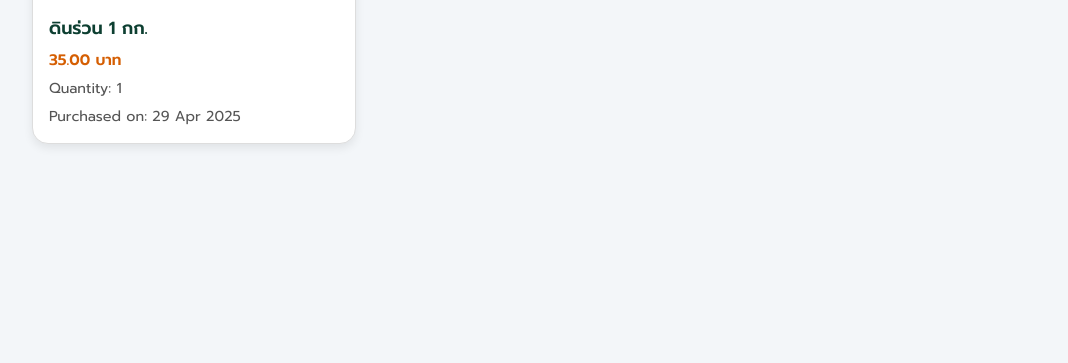
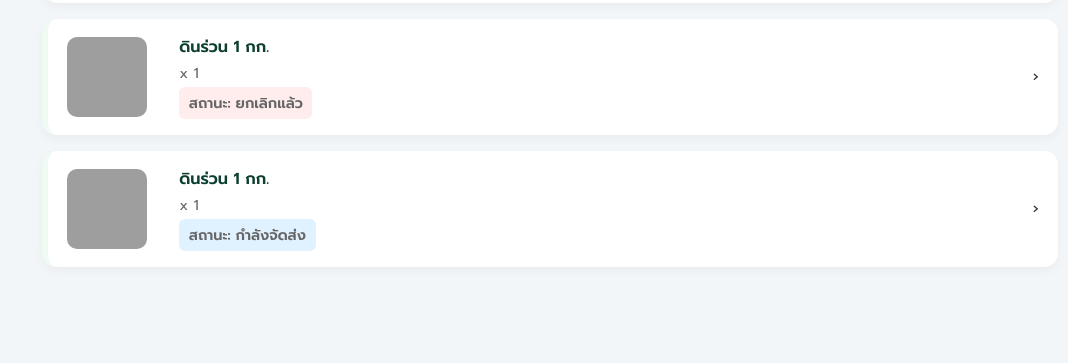
Before and after one commit to meminemyself/dsi202_2025, a Django app: page /my-orders/ in a window 1280 px wide. Shown: the part 882-1245 px from the top of the page, without its empty margins (90-1158 px from the left). Before the commit the page ends 1028 px from the top, so only its background shows below. Run offline with Django 4.2, Linux system fonts and the light colour scheme; a user stored in the database is signed in; data comes from the database, SQL or seed files in the repository; grey boxes are pictures that could not be loaded.

Commit message:
update my_orders.html

```diff
--- a/myproject/myapp/urls.py
+++ b/myproject/myapp/urls.py
@@ -56,5 +56,8 @@ urlpatterns = [
     path('process-cart/', views.process_cart_items, name='process_cart_items'),
     path('confirm-cart/', views.split_cart_confirmation, name='split_cart_confirmation'),
     path('equipment/confirm-payment/<int:equipment_id>/', views.confirm_equipment_payment, name='confirm_equipment_payment'),
-
+    path('orders/upload-slip/<int:purchase_id>/', views.upload_slip, name='upload_slip'),
+    path('cancel-order/<int:order_id>/', views.cancel_order, name='cancel_order'),
+    path('upload-slip/<int:order_id>/', views.upload_slip_form, name='upload_slip_form'),
+    path('equipment/create-order/<int:equipment_id>/', views.create_pending_order, name='create_pending_order'),
 ] + static(settings.MEDIA_URL, document_root=settings.MEDIA_ROOT)
--- a/myproject/myapp/views.py
+++ b/myproject/myapp/views.py
@@ -232,8 +232,30 @@ def equipment_payment(request, equipment_id):
 
 @login_required
 def my_orders(request):
-    purchases = Purchase.objects.filter(user=request.user).order_by('-purchase_date')
-    return render(request, 'myapp/my_orders.html', {'purchases': purchases})
+    # ✅ Filter by status if selected
+    selected_status = request.GET.get('status')
+    purchases = Purchase.objects.filter(user=request.user)
+    if selected_status:
+        purchases = purchases.filter(status=selected_status)
+    for p in purchases:
+        if p.equipment:
+            p.total_price = p.equipment.price * p.quantity
+        else:
+            p.total_price = 0
+    # ✅ Prepare status list for filter tabs
+    status_list = [
+    ('pending', 'รอชำระเงิน', 'status-pending'),
+    ('preparing', 'กำลังจัดเตรียม', 'status-processing'),
+    ('shipping', 'กำลังจัดส่ง', 'status-shipping'),
+    ('delivered', 'จัดส่งสำเร็จ', 'status-delivered'),
+    ('cancelled', 'ยกเลิกแล้ว', 'status-cancelled'),
+]
+
+    return render(request, 'myapp/my_orders.html', {
+        'purchases': purchases.order_by('-created_at'),
+        'status_list': status_list,
+        'selected_status': selected_status,
+    })
 
 def search_results(request):
     query = request.GET.get('q')
@@ -421,41 +443,120 @@ def equipment_payment(request, equipment_id):
 def confirm_equipment_payment(request, equipment_id):
     if request.method == 'POST':
         equipment = get_object_or_404(Equipment, id=equipment_id)
-        qty = int(request.GET.get("qty", 1))
-        address = request.POST.get("address", "")
-        name = request.POST.get("name", "")
-        tel = request.POST.get("tel", "")
+        slip_file = request.FILES.get('payment_slip')
 
-        # สร้างออเดอร์ พร้อมตั้งสถานะยังไม่จ่ายเงิน
+        if slip_file:
+            quantity = int(request.POST.get("qty", 1))  # ✅ เปลี่ยนเป็น POST
+            purchase = Purchase.objects.create(
+                user=request.user,
+                equipment=equipment,
+                quantity = int(request.POST.get("qty", 1)),
+                name=request.POST.get('name'),
+                tel=request.POST.get('tel'),
+                address=request.POST.get('address'),
+                payment_slip=slip_file,
+                status='pending'
+            )
+            print("✅ สร้าง Purchase แล้ว:", purchase.id)
+            messages.success(request, "ส่งข้อมูลสำเร็จ กรุณารอการตรวจสอบจากแอดมิน")
+            return redirect('my_orders')
+@login_required
+def upload_slip(request, purchase_id):
+    purchase = get_object_or_404(Purchase, id=purchase_id, user=request.user)
+    if request.method == 'POST' and request.FILES.get('payment_slip'):
+        purchase.payment_slip = request.FILES['payment_slip']
+        purchase.status = 'pending'
+        purchase.save()
+        return redirect('my_orders')
+    return render(request, 'myapp/upload_slip.html', {'purchase': purchase})
+
+@login_required
+def cancel_order(request, order_id):
+    order = get_object_or_404(Purchase, id=order_id, user=request.user)
+    if order.status == 'pending':
+        order.status = 'cancelled'  # หรือจะใช้ delete() ก็ได้ถ้าไม่อยากเก็บ
+        order.save()
+        messages.success(request, "คำสั่งซื้อถูกยกเลิกแล้ว")
+    else:
+        messages.warning(request, "ไม่สามารถยกเลิกคำสั่งซื้อนี้ได้")
+    return redirect('my_orders')
+
+
+@login_required
+def upload_slip_form(request, order_id):
+    order = get_object_or_404(Purchase, id=order_id, user=request.user)
+
+    if request.method == 'POST':
+        if 'payment_slip' in request.FILES:
+            order.payment_slip = request.FILES['payment_slip']
+            order.status = 'pending'
+            order.save()
+            messages.success(request, "แนบสลิปเรียบร้อยแล้ว กรุณารอการตรวจสอบ")
+            return redirect('my_orders')
+        else:
+            messages.error(request, "กรุณาแนบไฟล์สลิป")
+
+    return render(request, 'myapp/upload_slip_form.html', {'order': order})
+
+# ✅ แสดงคำสั่งซื้อที่รอการตรวจสอบ
+@login_required
+def admin_payment_verification(request):
+    if not request.user.is_staff:
+        return redirect('home')  # ป้องกัน non-admin
+    orders = Purchase.objects.filter(status='pending', payment_slip__isnull=False)
+    return render(request, 'myapp/admin_verify_payments.html', {'orders': orders})
+
+# ✅ ยืนยันการชำระเงิน
+@login_required
+def verify_payment(request, order_id):
+    order = get_object_or_404(Purchase, id=order_id)
+    order.status = 'confirmed'
+    order.save()
+    messages.success(request, 'ยืนยันการชำระเงินเรียบร้อยแล้ว')
+    return redirect('admin_payment_verification')
+
+# ❌ ยกเลิกคำสั่งซื้อ
+@login_required
+def cancel_payment(request, order_id):
+    order = get_object_or_404(Purchase, id=order_id)
+    order.status = 'expired'
+    order.save()
+    messages.warning(request, 'ยกเลิกคำสั่งซื้อแล้ว')
+    return redirect('admin_payment_verification')
+
+@login_required
+def create_pending_order(request, equipment_id):
+    if request.method == 'POST':
+        equipment = get_object_or_404(Equipment, id=equipment_id)
+        qty = int(request.POST.get("qty", 1))
+
         Purchase.objects.create(
             user=request.user,
             equipment=equipment,
             quantity=qty,
-            is_paid=False  # ✅ ยังไม่ยืนยันการชำระ
+            name=request.POST.get('name'),
+            tel=request.POST.get('tel'),
+            address=request.POST.get('address'),
+            status='pending',
         )
 
-        messages.success(request, "ระบบได้รับการแจ้งโอนแล้ว กรุณารอเจ้าหน้าที่ตรวจสอบ")
-        return redirect('my_orders')  # หรือหน้าแสดงสถานะ
-
-    return redirect('equipment_list')
+        messages.success(request, "สร้างรายการเรียบร้อยแล้ว คุณสามารถแนบสลิปภายหลังได้ในหน้าคำสั่งซื้อของฉัน")
+        return redirect('my_orders')
+    return redirect('equipment_payment', equipment_id=equipment_id)
 
 @login_required
-def confirm_equipment_payment(request, equipment_id):
+def create_pending_order(request, equipment_id):
     if request.method == 'POST':
         equipment = get_object_or_404(Equipment, id=equipment_id)
-        slip_file = request.FILES.get('slip')  # 👉 รับไฟล์
-
-        if slip_file:
-            # 🔧 สมมุติว่าคุณมี model PaymentProof
-            PaymentProof.objects.create(
-                user=request.user,
-                equipment=equipment,
-                slip=slip_file,
-                name=request.POST.get('name'),
-                tel=request.POST.get('tel'),
-                address=request.POST.get('address'),
-            )
-            messages.success(request, "ส่งข้อมูลสำเร็จ กรุณารอการตรวจสอบจากแอดมิน")
-            return redirect('my_orders')
-
+        Purchase.objects.create(
+            user=request.user,
+            equipment=equipment,
+            quantity=int(request.POST.get('qty', 1)),
+            name=request.POST.get('name'),
+            tel=request.POST.get('tel'),
+            address=request.POST.get('address'),
+            status='pending'
+        )
+        messages.success(request, "ยืนยันคำสั่งซื้อเรียบร้อยแล้ว กรุณาแนบสลิปภายหลัง")
+        return redirect('my_orders')
     return redirect('equipment_payment', equipment_id=equipment_id)
--- a/myproject/templates/myapp/my_orders.html
+++ b/myproject/templates/myapp/my_orders.html
@@ -1,5 +1,5 @@
 {% extends 'base.html' %}
-{% block title %}My Equipment Orders | PLOOKJING{% endblock %}
+{% block title %}คำสั่งซื้อของฉัน | PLOOKJING{% endblock %}
 
 {% block content %}
 <link href="https://fonts.googleapis.com/css2?family=Prompt:wght@400;600&display=swap" rel="stylesheet">
@@ -9,7 +9,7 @@
     background-color: #F3F6F9;
   }
   .orders-page {
-    max-width: 1100px;
+    max-width: 1080px;
     margin: 2rem auto;
     padding: 2rem;
   }
@@ -17,66 +17,189 @@
     font-size: 2rem;
     font-weight: bold;
     color: #0D3F31;
+    margin-bottom: 1.5rem;
+  }
+  .status-filter {
+    display: flex;
+    gap: 0.8rem;
+    flex-wrap: wrap;
     margin-bottom: 2rem;
   }
-  .order-grid {
-    display: grid;
-    grid-template-columns: repeat(auto-fill, minmax(280px, 1fr));
-    gap: 2rem;
+  .status-tab {
+    padding: 0.6rem 1.2rem;
+    background: #E6F4EC;
+    color: #0D6E3E;
+    border-radius: 8px;
+    font-weight: 600;
+    text-decoration: none;
+    transition: 0.3s ease;
+    border: 2px solid transparent;
   }
-  .order-card {
-    background: #fff;
-    border-radius: 16px;
-    box-shadow: 0 4px 10px rgba(0,0,0,0.08);
-    overflow: hidden;
-    border: 1px solid #ddd;
+  .status-tab:hover {
+    background: #CCE9DB;
+  }
+  .status-tab.active {
+    background: #FB7E2B;
+    color: white;
+    border-color: #FB7E2B;
+  }
+  .order-list {
     display: flex;
     flex-direction: column;
+    gap: 1rem;
   }
-  .order-card img {
-    width: 100%;
-    height: 200px;
+  .order-item {
+    background: white;
+    padding: 1rem 1.2rem;
+    border-radius: 14px;
+    box-shadow: 0 4px 10px rgba(0,0,0,0.04);
+    display: flex;
+    align-items: center;
+    justify-content: space-between;
+    cursor: pointer;
+    border-left: 6px solid #EFFAF3;
+    transition: 0.2s ease;
+  }
+  .order-item:hover {
+    background-color: #FAFFFC;
+  }
+  .order-item img {
+    width: 80px;
+    height: 80px;
     object-fit: cover;
+    border-radius: 10px;
+    margin-right: 1rem;
   }
-  .order-info {
-    padding: 1rem;
+  .order-summary {
     display: flex;
-    flex-direction: column;
-    gap: 0.4rem;
+    align-items: center;
+    flex: 1;
+    gap: 1rem;
   }
-  .order-info h3 {
-    font-size: 1.1rem;
+  .order-info h4 {
+    font-size: 1rem;
+    margin: 0;
     color: #0D3F31;
-    margin: 0;
   }
-  .order-info .price {
-    color: #D55E02;
+  .order-info p {
+    font-size: 0.9rem;
+    margin: 0.2rem 0 0;
+    color: #666;
+  }
+  .order-status {
     font-weight: bold;
     font-size: 0.95rem;
+    padding: 0.3rem 0.6rem;
+    border-radius: 6px;
+    display: inline-block;
   }
-  .order-info .detail {
+  .status-pending { background: #FFF1E5; color: #FB7E2B; }
+  .status-preparing { background: #FFF9DB; color: #B28A00; }
+  .status-shipping { background: #E0F2FF; color: #0277BD; }
+  .status-delivered { background: #E6F4EC; color: #0D6E3E; }
+  .status-cancelled, .status-expired { background: #FFECEC; color: #D55E02; }
+  .modal {
+    display: none;
+    position: fixed;
+    z-index: 1000;
+    left: 0; top: 0;
+    width: 100%; height: 100%;
+    background-color: rgba(0, 0, 0, 0.4);
+  }
+  .modal-content {
+    background-color: #fff;
+    margin: 5% auto;
+    padding: 2rem;
+    border-radius: 14px;
+    max-width: 540px;
+    position: relative;
+    font-family: 'Prompt', sans-serif;
+  }
+  .close {
+    position: absolute;
+    top: 0.8rem;
+    right: 1rem;
+    font-size: 2.2rem;
+    color: #999;
+    cursor: pointer;
+  }
+  .action-btn {
+    display: inline-block;
+    padding: 0.5rem 1rem;
+    border-radius: 10px;
     font-size: 0.9rem;
-    color: #555;
+    margin: 0.3rem 0.2rem 0;
+    font-weight: 600;
+    text-decoration: none;
+    font-family: 'Prompt', sans-serif;
+    border: none;
   }
+  .btn-slip { background: #FFF1E5; color: #FB7E2B; cursor: pointer; }
+  .btn-cancel { background: #FFECE8; color: #D55E02; }
 </style>
 
 <div class="orders-page">
-  <div class="orders-header"> My Equipment Orders</div>
+  <div class="orders-header">คำสั่งซื้อของฉัน</div>
+  <div class="status-filter">
+    {% for status, label, css_class in status_list %}
+      <a href="?status={{ status }}" class="status-tab {% if request.GET.status == status %}active{% endif %}">{{ label }}</a>
+    {% endfor %}
+  </div>
+  <div class="order-list">
+    {% for order in purchases %}
+      <div class="order-item" onclick="openModal('{{ order.id }}')">
+        <div class="order-summary">
+          <img src="{{ order.equipment.image_url }}" alt="{{ order.equipment.name }}">
+          <div class="order-info">
+            <h4>{{ order.equipment.name }}</h4>
+            <p>x {{ order.quantity }}</p>
+            <p class="order-status status-{{ order.status }}">สถานะ: {{ order.get_status_display }}</p>
+          </div>
+        </div>
+        <div>&rsaquo;</div>
+      </div>
 
-  <div class="order-grid">
-    {% for order in purchases %}
-      <div class="order-card">
-        <img src="{{ order.equipment.image_url }}" alt="{{ order.equipment.name }}">
-        <div class="order-info">
-          <h3>{{ order.equipment.name }}</h3>
-          <div class="price">{{ order.equipment.price|floatformat:2 }} บาท</div>
-          <div class="detail">Quantity: {{ order.quantity }}</div>
-          <div class="detail">Purchased on: {{ order.purchase_date|date:"d M Y" }}</div>
+      <div id="modal-{{ order.id }}" class="modal">
+        <div class="modal-content">
+          <span class="close" onclick="closeModal('{{ order.id }}')">&times;</span>
+          <h3>📄 รายละเอียดคำสั่งซื้อ</h3>
+
+          <h4 style="margin-top: 1rem; color: #0D3F31;">🛒 สินค้า</h4>
+          <p><strong>{{ order.equipment.name }}</strong></p>
+          <p>จำนวน: {{ order.quantity }} ชิ้น</p>
+          <p>ราคาต่อชิ้น: {{ order.equipment.price|floatformat:2 }} บาท</p>
+          <p><strong>ยอดรวม:</strong> {{ order.total_price|floatformat:2 }} บาท</p>
+
+          <h4 style="margin-top: 1.2rem; color: #0D3F31;">📦 ข้อมูลผู้รับสินค้า</h4>
+          <p>{{ order.name }} | {{ order.tel }}</p>
+          <p>{{ order.address }}</p>
+
+          <h4 style="margin-top: 1.2rem; color: #0D3F31;">📅 วันที่สั่งซื้อ</h4>
+          <p>{{ order.created_at|date:'d/m/Y เวลา H:i' }}</p>
+
+          {% if order.tracking_number and order.status in 'shipping delivered' %}
+            <h4 style="margin-top: 1.2rem; color: #0D3F31;">🚚 หมายเลขพัสดุ</h4>
+            <p>{{ order.tracking_number }}</p>
+          {% endif %}
+
+          {% if order.payment_slip and order.status in 'preparing shipping delivered' %}
+            <h4 style="margin-top: 1.2rem; color: #0D3F31;">💳 สลิปชำระเงิน</h4>
+            <a href="{{ order.payment_slip.url }}" target="_blank" class="action-btn btn-slip">ดูสลิป</a>
+          {% endif %}
         </div>
       </div>
     {% empty %}
-      <p class="text-gray-500">No equipment purchases found.</p>
+      <p class="text-gray-500">ไม่มีคำสั่งซื้อในหมวดนี้</p>
     {% endfor %}
   </div>
 </div>
+
+<script>
+  function openModal(id) {
+    document.getElementById('modal-' + id).style.display = 'block';
+  }
+  function closeModal(id) {
+    document.getElementById('modal-' + id).style.display = 'none';
+  }
+</script>
 {% endblock %}
```
Also changed, not shown: myproject/myapp/admin.py (+15 -4 lines), myproject/myapp/models.py (+32 -33 lines), myproject/templates/myapp/equipment_payment.html (+85 -16 lines), myproject/templates/myapp/upload_slip_form.html (added, +11 -0 lines), myproject/db.sqlite3, myproject/media/slips/Screenshot_2568-05-16_at_23.35.38.png (added), myproject/media/slips/Screenshot_2568-05-16_at_23.35.54.png (added), myproject/myapp/migrations/0009_rename_purchase_date_purchase_created_at_and_more.py (added), myproject/myapp/migrations/0010_purchase_tracking_number_alter_purchase_status.py (added), myproject/myapp/migrations/0011_alter_purchase_address_alter_purchase_quantity.py (added).
